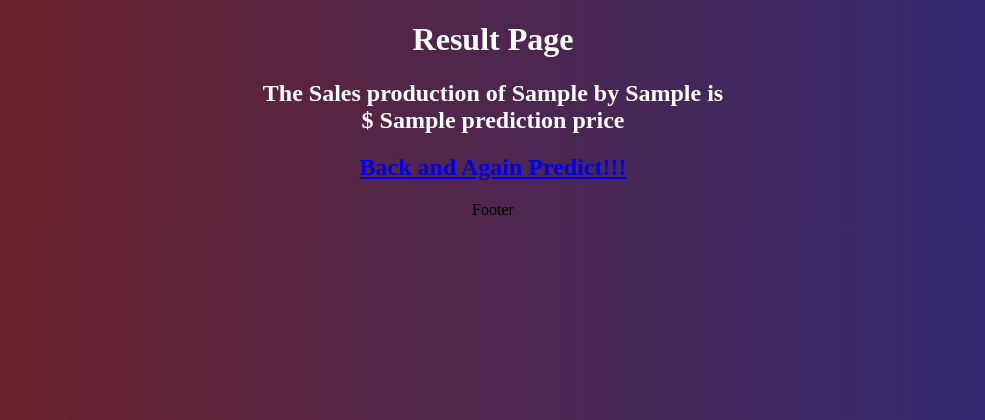
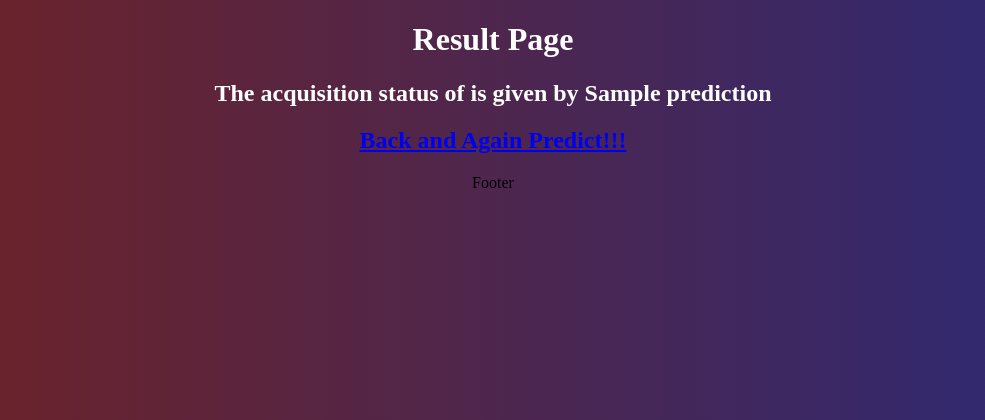
Before and after one commit to payal9876/startup_acquisition_project, a Flask app: template templates/result.html in a window 1280 px wide. Shown: the top 420 px of the page, without its empty margins (147-1132 px from the left). Run offline with Flask 2, Linux system fonts and the light colour scheme; the template is opened without the code that fills it: most values are stand-ins (such as "Sample title", 1, 10 or a date in 2020); parts of the project's set-up code (start-up, migrations or seed data) failed here and were passed over.

Commit message:
fourth commit

```diff
--- a/templates/result.html
+++ b/templates/result.html
@@ -21,7 +21,7 @@
 <body>
 		<center><h1>Result Page</h1>
 
-		<h2>The Sales production of {{ Item_Identifier }} by {{ Outlet_Identifier }} is<br> $ {{ prediction }}  price<h2>
+		<h2>The acquisition status of is given by {{ prediction }} <h2>
 
 		<h2><a href="/">Back and Again Predict!!!</a></h2>
 		</center>
```
